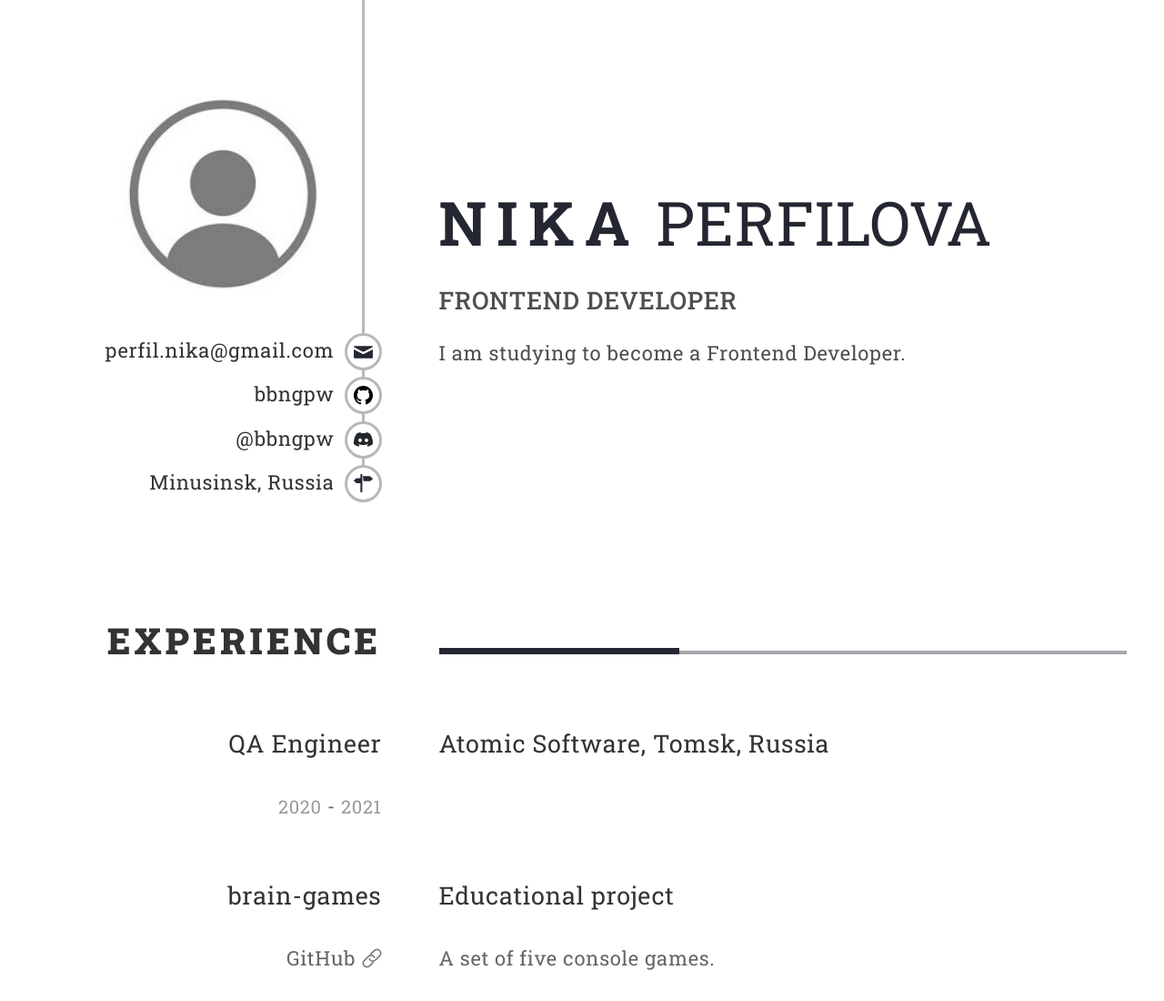
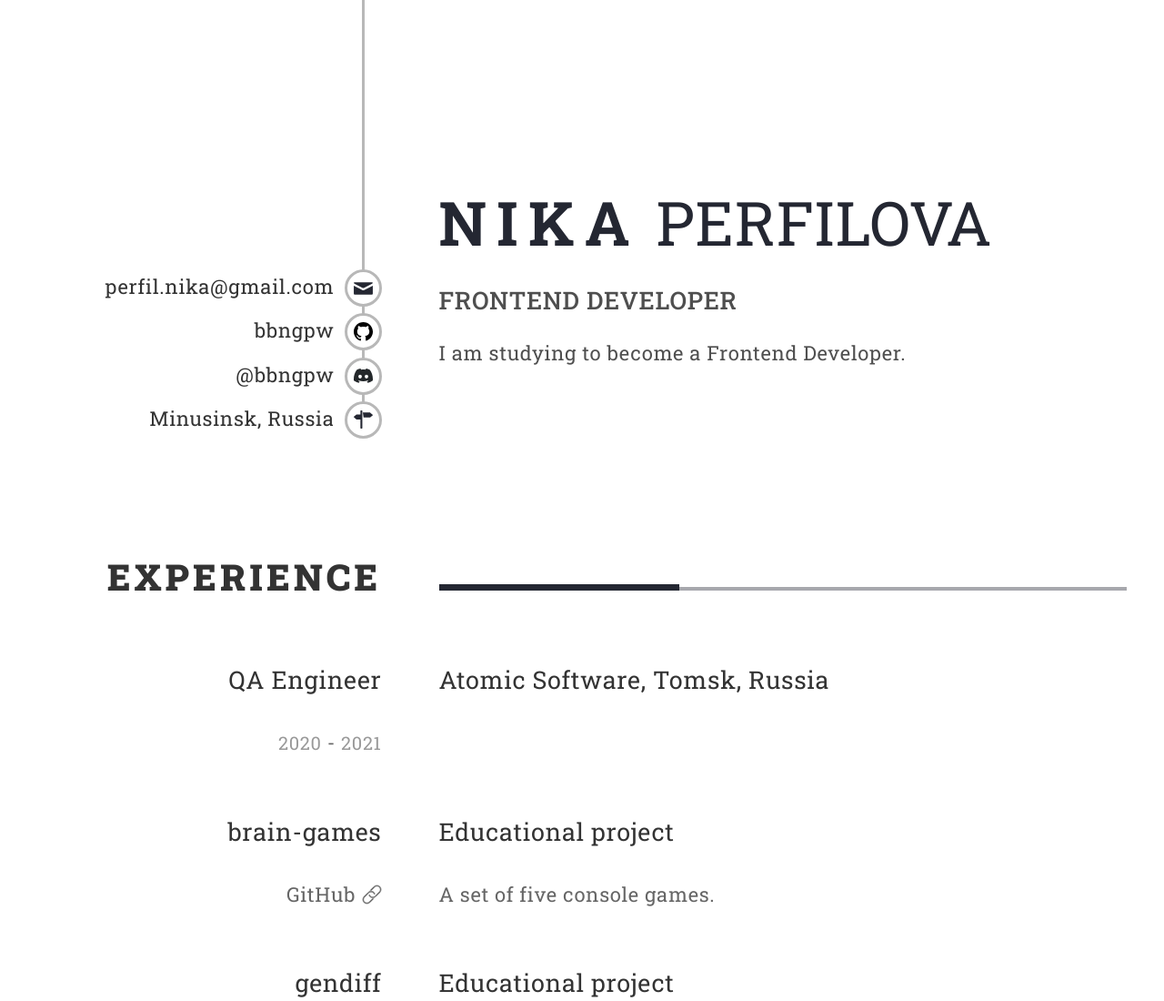
Before and after one commit to bbngpw/cv, a website: page index.html in a window 1280 px wide. Shown: the top 1100 px of the page at 91% size. Drawn offline with Linux system fonts and the light colour scheme.

Commit message:
fix: remove photo placeholder

```diff
--- a/index.html
+++ b/index.html
@@ -26,13 +26,13 @@
         <p>I am studying to become a Frontend Developer.</p>
       </div>
       <div class="column_narrow">
-        <img
+        <!-- <img
           class="profile-photo"
           src="images/profile-pic.jpg"
           alt="Profile photo"
           width="250"
           height="250"
-        />
+        /> -->
         <ul class="contacts">
           <li>
             <a class="icon email" href="mailto:perfil.nika@gmail.com">E-mail</a
--- a/styles/style.css
+++ b/styles/style.css
@@ -123,7 +123,7 @@ header p {
 .contacts {
   position: relative;
 
-  padding-top: 370px;
+  padding-top: 300px;
   padding-right: 52px;
 }
 
```
